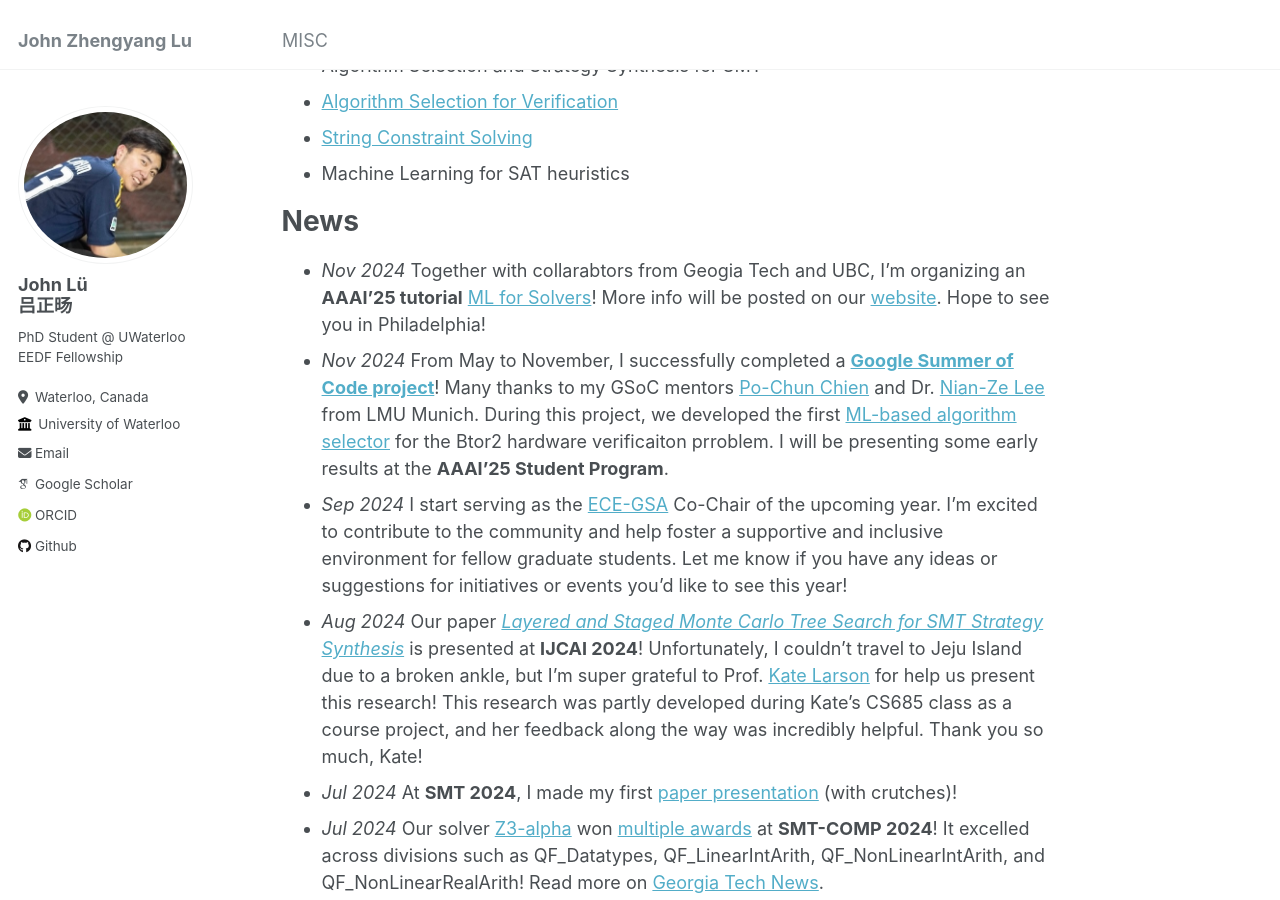
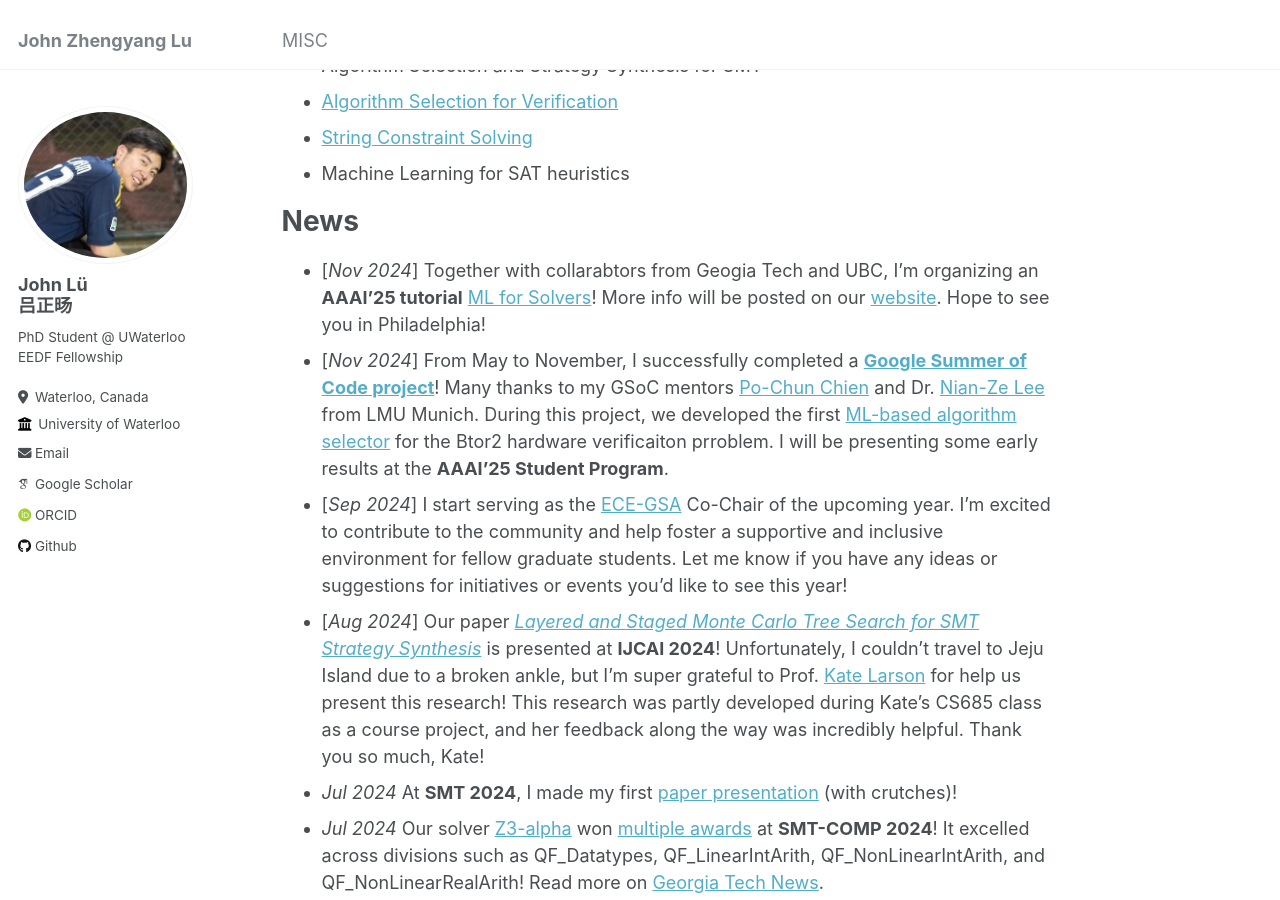
Before and after one commit to JohnLyu2/johnlyu2.github.io, a Jekyll site: the page built from _pages/about.md, in a window 1280 px wide and 900 px high, scrolled down 328 px. Built offline with Jekyll 4.4.1, drawn with Linux system fonts in a browser that asks for light colours; some web fonts are replaced.

Commit message:
formatting

```diff
--- a/_pages/about.md
+++ b/_pages/about.md
@@ -20,10 +20,10 @@ My strongest research interest is to combine reasoning and learning. Below are s
 
 News
 ======
-- *Nov 2024*  Together with collarabtors from Geogia Tech and UBC, I'm organizing an **AAAI'25 tutorial** [ML for Solvers](https://ml-for-solvers.github.io/)! More info will be posted on our [website](https://ml-for-solvers.github.io/). Hope to see you in Philadelphia!
-- *Nov 2024*  From May to November, I successfully completed a [**Google Summer of Code project**](https://summerofcode.withgoogle.com/programs/2024/projects/FGmF8gS3)! Many thanks to my GSoC mentors [Po-Chun Chien](https://www.sosy-lab.org/people/chien/) and Dr. [Nian-Ze Lee](https://nianzelee.github.io/) from LMU Munich. During this project, we developed the first [ML-based algorithm selector](https://gitlab.com/sosy-lab/software/btor2-select) for the Btor2 hardware verificaiton prroblem. I will be presenting some early results at the **AAAI'25 Student Program**.
-- *Sep 2024*  I start serving as the [ECE-GSA](https://uwaterloo.ca/electrical-computer-engineering-graduate-student-association/) Co-Chair of the upcoming year. I’m excited to contribute to the community and help foster a supportive and inclusive environment for fellow graduate students. Let me know if you have any ideas or suggestions for initiatives or events you’d like to see this year!
-- *Aug 2024*  Our paper *[Layered and Staged Monte Carlo Tree Search for SMT Strategy Synthesis](https://www.ijcai.org/proceedings/2024/0211.pdf)* is presented at **IJCAI 2024**! Unfortunately, I couldn't travel to Jeju Island due to a broken ankle, but I'm super grateful to Prof. [Kate Larson](https://cs.uwaterloo.ca/~klarson/index.html) for help us present this research! This research was partly developed during Kate's CS685 class as a course project, and her feedback along the way was incredibly helpful. Thank you so much, Kate!
+- [*Nov 2024*]  Together with collarabtors from Geogia Tech and UBC, I'm organizing an **AAAI'25 tutorial** [ML for Solvers](https://ml-for-solvers.github.io/)! More info will be posted on our [website](https://ml-for-solvers.github.io/). Hope to see you in Philadelphia!
+- [*Nov 2024*]  From May to November, I successfully completed a [**Google Summer of Code project**](https://summerofcode.withgoogle.com/programs/2024/projects/FGmF8gS3)! Many thanks to my GSoC mentors [Po-Chun Chien](https://www.sosy-lab.org/people/chien/) and Dr. [Nian-Ze Lee](https://nianzelee.github.io/) from LMU Munich. During this project, we developed the first [ML-based algorithm selector](https://gitlab.com/sosy-lab/software/btor2-select) for the Btor2 hardware verificaiton prroblem. I will be presenting some early results at the **AAAI'25 Student Program**.
+- [*Sep 2024*]  I start serving as the [ECE-GSA](https://uwaterloo.ca/electrical-computer-engineering-graduate-student-association/) Co-Chair of the upcoming year. I’m excited to contribute to the community and help foster a supportive and inclusive environment for fellow graduate students. Let me know if you have any ideas or suggestions for initiatives or events you’d like to see this year!
+- [*Aug 2024*]  Our paper *[Layered and Staged Monte Carlo Tree Search for SMT Strategy Synthesis](https://www.ijcai.org/proceedings/2024/0211.pdf)* is presented at **IJCAI 2024**! Unfortunately, I couldn't travel to Jeju Island due to a broken ankle, but I'm super grateful to Prof. [Kate Larson](https://cs.uwaterloo.ca/~klarson/index.html) for help us present this research! This research was partly developed during Kate's CS685 class as a course project, and her feedback along the way was incredibly helpful. Thank you so much, Kate!
 - *Jul 2024*  At **SMT 2024**, I made my first [paper presentation](https://easychair.org/smart-slide/slide/p8zq#) (with crutches)!
 - *Jul 2024*  Our solver [Z3-alpha](https://github.com/JohnLyu2/z3alpha) won [multiple awards](https://drive.google.com/file/d/1dEeJFfzjJz4vp-mU5XiGnR-hHJdsU1QZ/view?usp=sharing) at **SMT-COMP 2024**! It excelled across divisions such as QF_Datatypes, QF_LinearIntArith, QF_NonLinearIntArith, and QF_NonLinearRealArith! Read more on [Georgia Tech News](https://research.gatech.edu/award-winning-software-tool-uses-innovative-approach).
 - *Jun 2024*  Happy to receive the Winter 2024 FOE Graduate Scholarship! Some more bucks to enjoy a decent dinner : )
```
